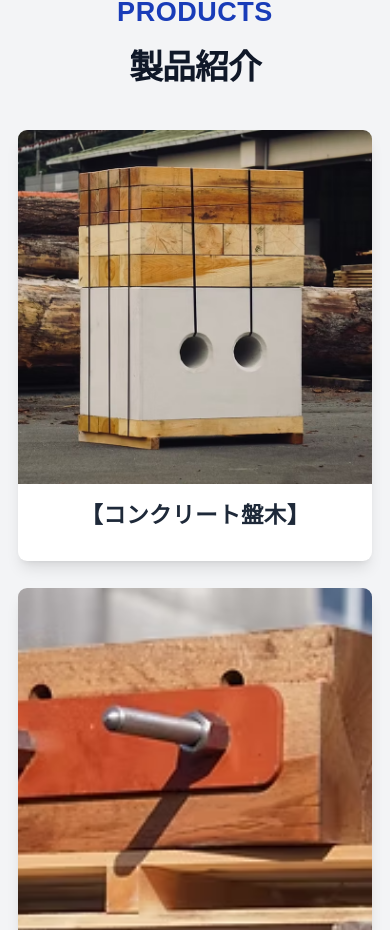
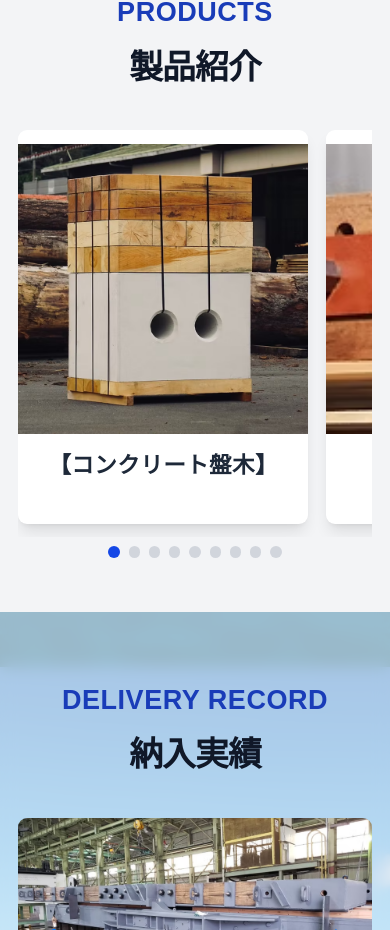
Before and after one commit to EitaNakagawaPersonal/mtokhp_Nextjs, a Next.js app: page /business/shipbuilding in a window 390 px wide. Shown: the part 1955-2885 px from the top of the page. Built offline with nearby package versions, Linux system fonts and the light colour scheme; no server answers.

Commit message:
造船資材事業製品紹介をスライド式に変更

```diff
--- a/src/app/business/shipbuilding/components/ProductIntroduction.js
+++ b/src/app/business/shipbuilding/components/ProductIntroduction.js
@@ -1,5 +1,6 @@
 "use client";
-import { useState } from "react";
+
+import { useRef, useState } from "react";
 import Image from "next/image";
 import { XMarkIcon } from "@heroicons/react/24/solid";
 
@@ -17,6 +18,30 @@ const productData = [
 
 export default function ProductIntroduction() {
   const [selectedImage, setSelectedImage] = useState(null);
+  const [activeIndex, setActiveIndex] = useState(0);
+  const scrollRef = useRef(null);
+
+  const updateActiveIndex = () => {
+    const container = scrollRef.current;
+    if (!container || container.children.length === 0) {
+      return;
+    }
+
+    const viewportCenter = container.scrollLeft + container.clientWidth / 2;
+    let closestIndex = 0;
+    let closestDistance = Number.POSITIVE_INFINITY;
+
+    Array.from(container.children).forEach((child, index) => {
+      const childCenter = child.offsetLeft + child.clientWidth / 2;
+      const distance = Math.abs(viewportCenter - childCenter);
+      if (distance < closestDistance) {
+        closestDistance = distance;
+        closestIndex = index;
+      }
+    });
+
+    setActiveIndex((prev) => (prev === closestIndex ? prev : closestIndex));
+  };
 
   return (
     <section className="bg-gray-100 py-12">
@@ -28,13 +53,17 @@ export default function ProductIntroduction() {
           </p>
         </div>
 
-        <div className="grid grid-cols-1 gap-6 sm:grid-cols-2 md:grid-cols-3">
+        <div
+          ref={scrollRef}
+          onScroll={updateActiveIndex}
+          className="flex snap-x snap-mandatory gap-4 overflow-x-auto pb-3"
+        >
           {productData.map((card, index) => (
             <button
               key={`${card.title}-${index}`}
               type="button"
               onClick={() => setSelectedImage(card.imageUrl)}
-              className="group block overflow-hidden rounded-lg bg-white text-center shadow-lg transition-transform duration-300 ease-in-out hover:-translate-y-1 hover:shadow-xl focus:outline-none focus:ring-2 focus:ring-blue-600 focus:ring-offset-2"
+              className="group block w-[82%] shrink-0 snap-center overflow-hidden rounded-lg bg-white text-center shadow-lg transition-transform duration-300 ease-in-out hover:-translate-y-1 hover:shadow-xl focus:outline-none focus:ring-2 focus:ring-blue-600 focus:ring-offset-2 sm:w-[46%] lg:w-[31%]"
             >
               <div className="relative aspect-square w-full overflow-hidden">
                 <Image
@@ -42,7 +71,7 @@ export default function ProductIntroduction() {
                   alt={card.title}
                   fill
                   className="object-cover transition-transform duration-300 group-hover:scale-105"
-                  sizes="(max-width: 640px) 100vw, (max-width: 1024px) 50vw, 33vw"
+                  sizes="(max-width: 640px) 82vw, (max-width: 1024px) 46vw, 31vw"
                 />
                 <div className="absolute inset-0 flex items-center justify-center bg-black/30 opacity-0 transition-opacity duration-300 group-hover:opacity-100">
                   <p className="font-bold text-white">画像を拡大</p>
@@ -52,6 +81,18 @@ export default function ProductIntroduction() {
                 <h3 className="text-lg font-semibold text-gray-800">{card.title}</h3>
               </div>
             </button>
+          ))}
+        </div>
+
+        <div className="mt-2 flex items-center justify-center gap-2">
+          {productData.map((_, index) => (
+            <span
+              key={`dot-${index}`}
+              className={`h-2.5 w-2.5 rounded-full transition-colors ${
+                index === activeIndex ? "bg-blue-700" : "bg-gray-300"
+              }`}
+              aria-hidden="true"
+            />
           ))}
         </div>
       </div>
```
